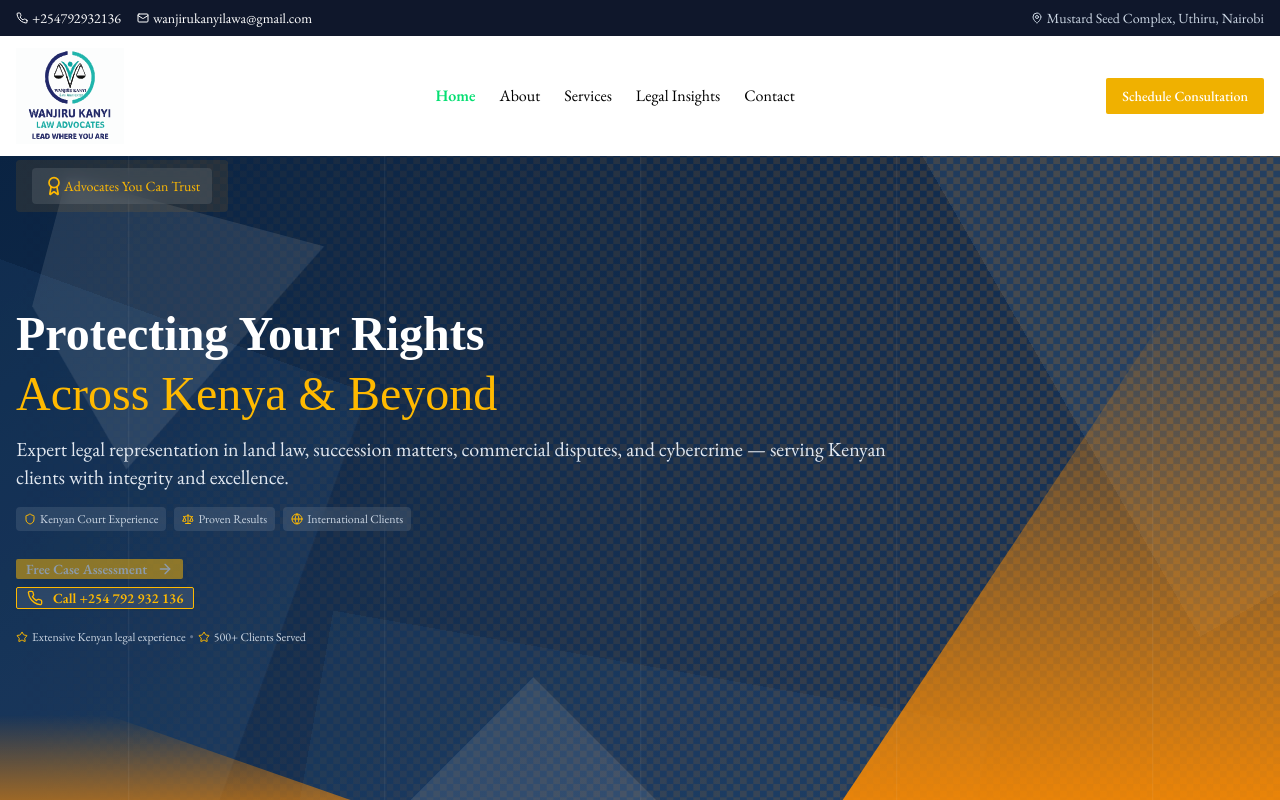
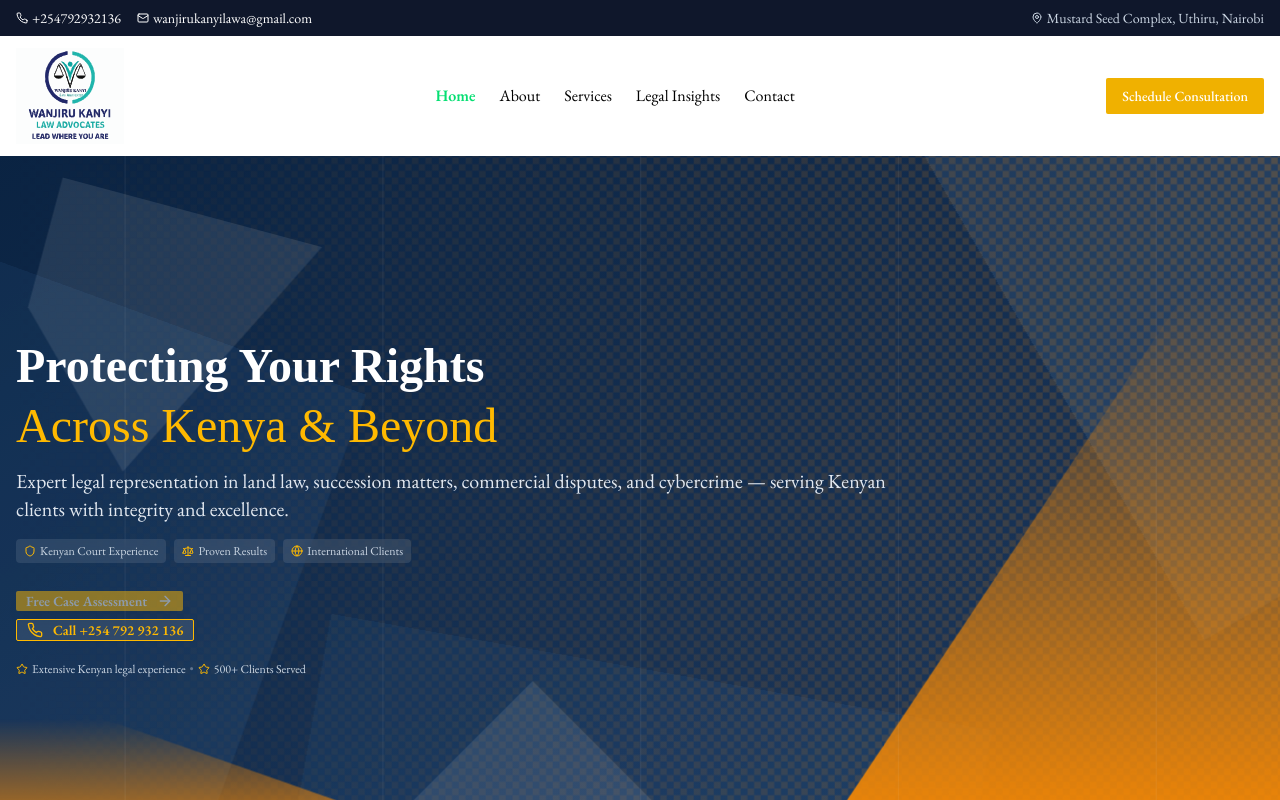
Before and after one commit to peter-njuku/wanjirukanyiadvocates, a Next.js app: page / in a window 1280 px wide. Shown: the top 800 px of the page. Built offline with nearby package versions, Linux system fonts and the light colour scheme.

Commit message:
dgcjpejfvls

```diff
--- a/components/sections/hero-section.tsx
+++ b/components/sections/hero-section.tsx
@@ -8,13 +8,16 @@ interface HeroSectionProps {
 
 export default function HeroSection({ hasCurvedBottom = false }: HeroSectionProps) {
   return (
-    <section className="relative py-12 sm:py-16 md:py-24 lg:py-32 xl:py-40 flex items-center">
-      {hasCurvedBottom && (
-        <div className="absolute bottom-0 left-0 right-0 h-24 bg-background rounded-t-[50%] transform translate-y-1/2 z-10"></div>
-      )}
-      {/* Background with Professional SVG */}
+    <section className="relative bg-gray-900 text-white">
       <div className="absolute inset-0 z-0 overflow-hidden">
-        <svg width="100%" height="100%" viewBox="0 0 1920 1080" preserveAspectRatio="xMidYMid slice" xmlns="http://www.w3.org/2000/svg">
+        <svg
+          className="absolute inset-0 h-full w-full object-cover"
+          width="100%"
+          height="100%"
+          viewBox="0 0 1920 1080"
+          preserveAspectRatio="xMidYMid slice"
+          xmlns="http://www.w3.org/2000/svg"
+        >
           <defs>
             <linearGradient id="gradient1" x1="0%" y1="0%" x2="100%" y2="100%">
               <stop offset="0%" stop-color="#0A2342" />
@@ -72,20 +75,7 @@ export default function HeroSection({ hasCurvedBottom = false }: HeroSectionProp
         </svg>
       </div>
 
-      {/* Award Badge - Closer to content */}
-      <div className="absolute top-4 left-4 z-20 hidden sm:block">
-        <div className="bg-amber-500/10 rounded-lg">
-          <div className="bg-transparent text-white px-4 py-2 rounded-lg flex items-center space-x-2">
-            <div className="flex items-center bg-white/10 backdrop-blur-sm px-3 py-2 rounded-lg">
-              <Award className="h-5 w-5 text-amber-400" />
-              <span className="text-amber-400 text-sm">Advocates You Can Trust</span>
-            </div>
-          </div>
-        </div>
-      </div>
-
-      {/* Content */}
-      <div className="container relative mx-auto px-4 z-10">
+      <div className="relative z-10 container mx-auto px-4 py-16 sm:py-24 md:py-32 lg:py-40 xl:py-48">
         <div className="text-left space-y-3 max-w-4xl">
 
           {/* Main Heading - Better mobile sizing */}
```
